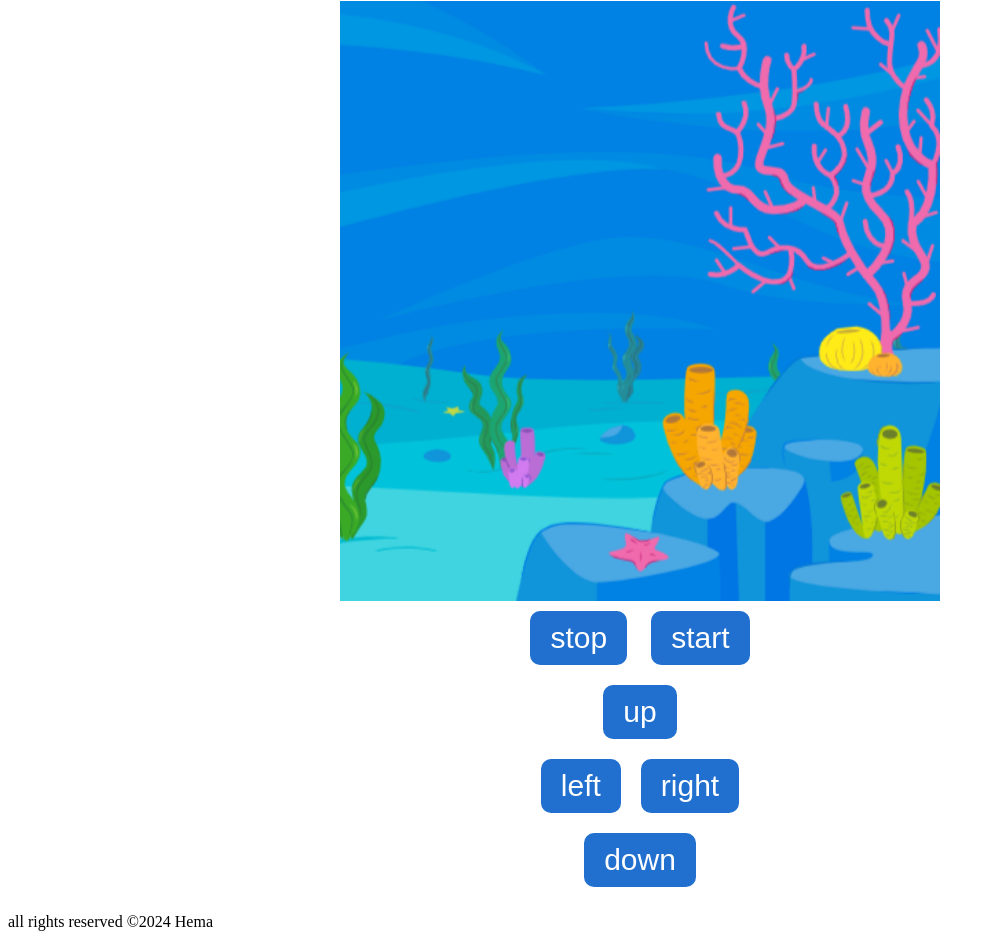
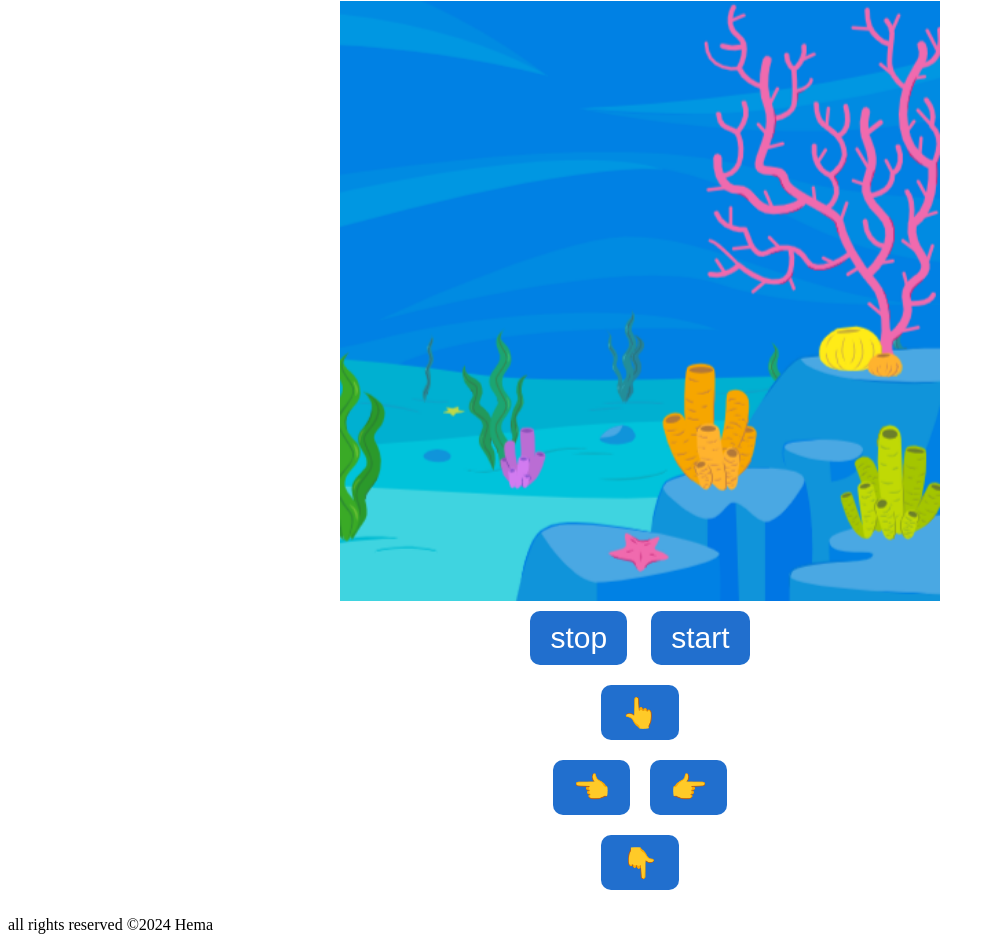
Before and after one commit to not-eng-hema/bo7a, a plain HTML site: page index.html in a window 1280 px wide. Shown: the part 80-1030 px from the top of the page, without its empty margins (0-995 px from the left). Drawn offline with Linux system fonts and the light colour scheme.

Commit message:
Update index.html

```diff
--- a/index.html
+++ b/index.html
@@ -16,9 +16,9 @@
         <button onclick="start()">start</button>
     </div>
     <div id="button">
-   <div class="button"><button id="up">up</button></div>
-   <div class="button"><button id="left">left</button><button id="right">right</button></div>
-   <div class="button"><button id="down">down</button></div>
+   <div class="button"><button id="up">👆</button></div>
+   <div class="button"><button id="left">👈</button><button id="right">👉</button></div>
+   <div class="button"><button id="down">👇</button></div>
     </div>
             <p>all rights reserved &copy;2024 Hema</p>
 
```
